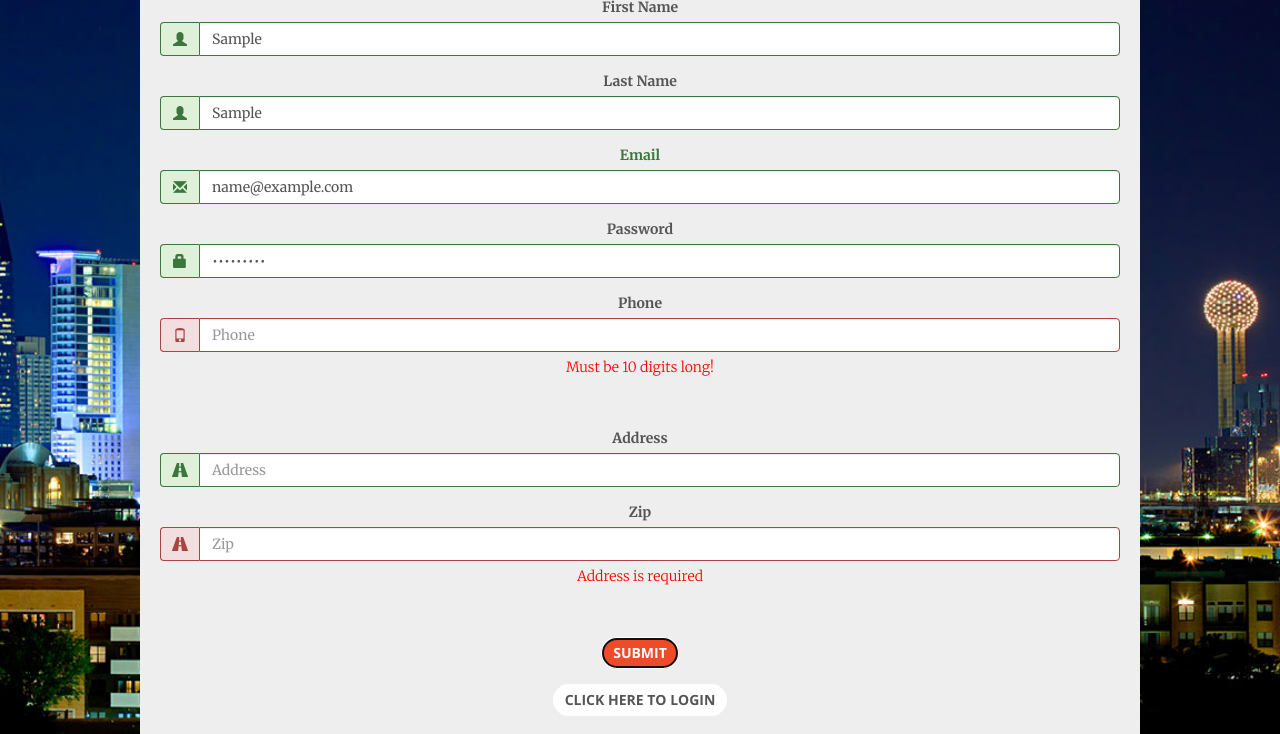
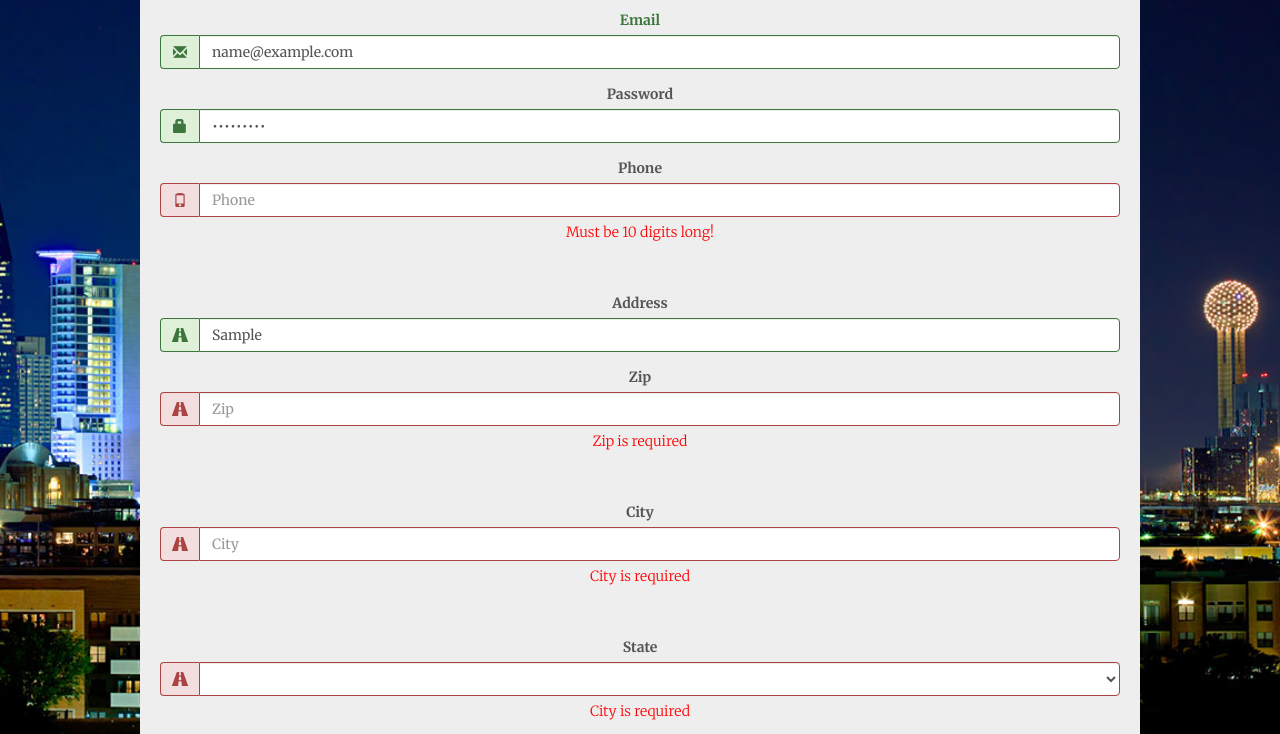
Before and after one commit to Bigless27/D4D, a website: page profile.html at #/signUp in a window 1280 px wide. Both pictures are taken after typing "Sample", "Sample", "name@example.com", "Sample123", "Sample", "Sample" into the empty fields and a click on the button "SUBMIT". Shown: the part 66-800 px from the top of the page. Drawn offline with nearby package versions, Linux system fonts and the light colour scheme.

Commit message:
finish signup form but not 100% valid

```diff
--- a/app/signup/signup-partial.html
+++ b/app/signup/signup-partial.html
@@ -15,8 +15,15 @@
                   <label for = "First Name">First Name</label>
                   <div class = "input-group">
                     <span class="input-group-addon"><i class="glyphicon glyphicon-user"></i></span>
-                    <input name='fname' type = "text" ng-model = "user.fname" class = "form-control" id = "fname"
-                    placeholder = "First Name" ng-minlength = '2' ng-maxlength="17" required>
+                    <input
+                    name='fname'
+                    type = "text"
+                    ng-model = "user.fname"
+                    class = "form-control"
+                    id = "fname"
+                    placeholder = "First Name"
+                    ng-minlength = '2'
+                    ng-maxlength="17" required>
                   </div>
                        <p class="help-block" ng-if="userForm.fname.$error.required">First name is required</p>
                        <p class="help-block" ng-show="userForm.fname.$error.minlength">Too short! Must be minimum 2 characters long</p>
@@ -27,8 +34,16 @@
                   <label for = "Last Name">Last Name</label>
                   <div class = "input-group">
                     <span class="input-group-addon"><i class="glyphicon glyphicon-user"></i></span>
-                    <input name='lname' type = "text" ng-model = "user.lname" class = "form-control" id = "lname"
-                    placeholder = "Last Name" ng-minlength = '2' ng-maxlength="17" required>
+                    <input
+                    name='lname'
+                    type = "text"
+                    ng-model = "user.lname"
+                    class = "form-control"
+                    id = "lname"
+                    placeholder = "Last Name"
+                    ng-minlength = '2'
+                    ng-maxlength="17"
+                    required>
                   </div>
                        <p class="help-block" ng-if="userForm.lname.$error.required">Last name is required</p>
                        <p class="help-block" ng-show="userForm.lname.$error.minlength">Too short! Must be minimum 2 characters long</p>
@@ -43,7 +58,7 @@
                     id = "email" placeholder = "Email" required>
                         </div>
                         <p class="help-block" ng-if= "userForm.email.$error.required">The user's email is required</p>
-                        <p class="help-block" ng-if= "userForm.email.$error.email">Not a valid emmail</p>
+                        <p class="help-block" ng-if= "userForm.email.$error.email">Not a valid email</p>
                 </div>
 
 
@@ -75,20 +90,118 @@
                   <label for = "address">Address</label>
                   <div class = "input-group">
                     <span class="input-group-addon"><i class="glyphicon glyphicon-road"></i></span>
-                    <input phone-input name='address' type = "zip" ng-model = "user.address" class = "form-control" id = "address"
-                    placeholder = "Address" required>
+                    <input required
+                      name='address'
+                      type = "zip"
+                      ng-model = "user.address"
+                      ng-pattern = ""
+                      class = "form-control"
+                      id = "address"
+                      placeholder = "Address"
+                      >
                   </div>
                        <p class="help-block" ng-if="userForm.address.$error.required">Address is required</p>
+                       <p class="help-block" ng-if="userForm.address.$error.pattern">Address isn't valid</p>
                 </div>
 
-                 <div class = "form-group" show-errors>
-                  <label for = "zip">Zip</label>
-                  <div class = "input-group">
-                    <span class="input-group-addon"><i class="glyphicon glyphicon-road"></i></span>
-                    <input phone-input name='zip' type = "zip" ng-model = "user.zip" class = "form-control" id = "zip"
-                    placeholder = "Zip" required>
-                  </div>
-                       <p class="help-block" ng-if="userForm.zip.$error.required">Address is required</p>
+               <div class = "form-group" show-errors>
+                <label for = "zip">Zip</label>
+                <div class = "input-group">
+                  <span class="input-group-addon"><i class="glyphicon glyphicon-road"></i></span>
+                  <input required
+                  name='zip'
+                  type = "zip"
+                  ng-model = "user.zip"
+                  class = "form-control"
+                  id = "zip"
+                  placeholder = "Zip"
+                  >
+                </div>
+                     <p class="help-block" ng-if="userForm.zip.$error.required">Zip is required</p>
+              </div>
+
+               <div class = "form-group" show-errors>
+                <label for = "city">City</label>
+                <div class = "input-group">
+                  <span class="input-group-addon"><i class="glyphicon glyphicon-road"></i></span>
+                  <input required
+                  name='city'
+                  type = "city"
+                  ng-model = "user.city"
+                  class = "form-control"
+                  id = "city"
+                  placeholder = "City"
+                  >
+                </div>
+                     <p class="help-block" ng-if="userForm.city.$error.required">City is required</p>
+              </div>
+
+              <div class = "form-group" show-errors>
+                <label for = "state">State</label>
+                <div class = "input-group">
+                  <span class="input-group-addon"><i class="glyphicon glyphicon-road"></i></span>
+                 <select
+                  name="state"
+                  class="form-control selectpicker"
+                  ng-model = 'user.state'
+                  required >
+                    <option>Please select your city</option>
+                    <option>Alabama</option>
+                    <option>Alaska</option>
+                    <option>Arizona</option>
+                    <option>Arkansas</option>
+                    <option>California</option>
+                    <option>Colorado</option>
+                    <option>Connecticut</option>
+                    <option>Delaware</option>
+                    <option>District of Columbia</option>
+                    <option> Florida</option>
+                    <option>Georgia</option>
+                    <option>Hawaii</option>
+                    <option>Idaho</option>
+                    <option>Illinois</option>
+                    <option>Indiana</option>
+                    <option>Iowa</option>
+                    <option> Kansas</option>
+                    <option>Kentucky</option>
+                    <option>Louisiana</option>
+                    <option>Maine</option>
+                    <option >Maryland</option>
+                    <option> Mass</option>
+                    <option>Michigan</option>
+                    <option >Minnesota</option>
+                    <option>Mississippi</option>
+                    <option>Missouri</option>
+                    <option>Montana</option>
+                    <option>Nebraska</option>
+                    <option>Nevada</option>
+                    <option>New Hampshire</option>
+                    <option>New Jersey</option>
+                    <option>New Mexico</option>
+                    <option>New York</option>
+                    <option>North Carolina</option>
+                    <option>North Dakota</option>
+                    <option>Ohio</option>
+                    <option>Oklahoma</option>
+                    <option>Oregon</option>
+                    <option>Pennsylvania</option>
+                    <option>Rhode Island</option>
+                    <option>South Carolina</option>
+                    <option>South Dakota</option>
+                    <option>Tennessee</option>
+                    <option>Texas</option>
+                    <option>Utah</option>
+                    <option>Vermont</option>
+                    <option>Virginia</option>
+                    <option >Washington</option>
+                    <option >West Virginia</option>
+                    <option>Wisconsin</option>
+                    <option>Wyoming</option>
+                  </select>
+                </div>
+                     <p class="help-block" ng-if="userForm.state.$error.required">City is required</p>
+                     <p class = 'help-block' ng-if =
+                     'userForm.state.$error.pattern'></p>
                 </div>
 
 
--- a/server/api/user/userModel.js
+++ b/server/api/user/userModel.js
@@ -8,9 +8,9 @@ var UserSchema = new Schema({
     password: { type: String},
     firstName: { type: String },
     lastName: { type: String },
-    Address: {type: String},
-    Zip: {type: Number},
-    Phone: {type: Number},
+    address: {type: String},
+    zip: {type: Number},
+    phone: {type: Number},
     dateJoined: { type: Date, default: Date.now },
     facebook: {
         id: String,
```
